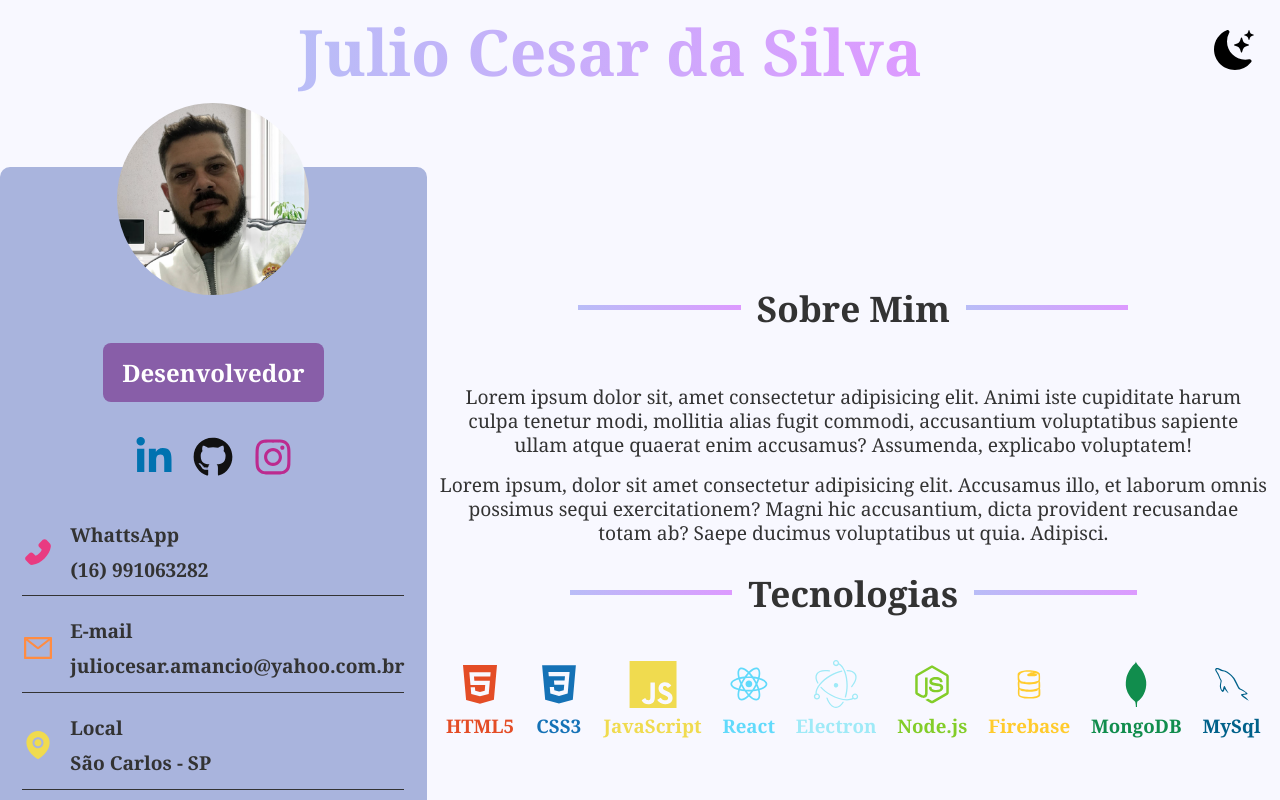
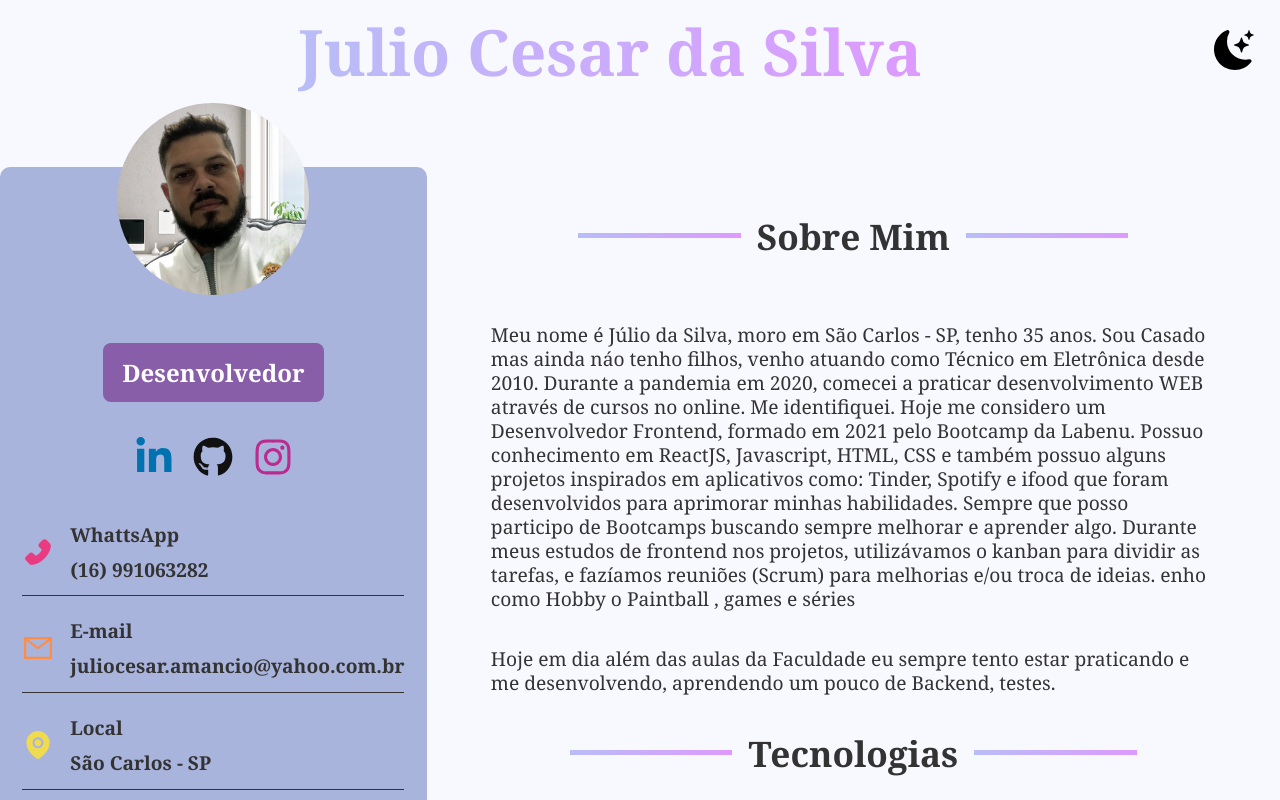
Before and after one commit to JulioSilvaa/portifolio, a React (Vite) app: page / in a window 1280 px wide. Shown: the top 800 px of the page. Built offline with nearby package versions, Linux system fonts and the light colour scheme.

Commit message:
feat: atualizando Aboutme

```diff
--- a/src/components/about/AboutMe.jsx
+++ b/src/components/about/AboutMe.jsx
@@ -4,16 +4,24 @@ import * as S from './styled.aboutme';
 function AboutMe() {
   return (
     <>
-      <S.ContainerAboutMessage>
-        Lorem ipsum dolor sit, amet consectetur adipisicing elit. Animi iste cupiditate harum culpa
-        tenetur modi, mollitia alias fugit commodi, accusantium voluptatibus sapiente ullam atque
-        quaerat enim accusamus? Assumenda, explicabo voluptatem!
-      </S.ContainerAboutMessage>
-      <S.ContainerAboutMessage>
-        Lorem ipsum, dolor sit amet consectetur adipisicing elit. Accusamus illo, et laborum omnis
-        possimus sequi exercitationem? Magni hic accusantium, dicta provident recusandae totam ab?
-        Saepe ducimus voluptatibus ut quia. Adipisci.
-      </S.ContainerAboutMessage>
+      <S.ContainerAboutme>
+        <S.ContainerAboutMessage>
+          Meu nome é Júlio da Silva, moro em São Carlos - SP, tenho 35 anos. Sou Casado mas ainda
+          náo tenho filhos, venho atuando como Técnico em Eletrônica desde 2010. Durante a pandemia
+          em 2020, comecei a praticar desenvolvimento WEB através de cursos no online. Me
+          identifiquei. Hoje me considero um Desenvolvedor Frontend, formado em 2021 pelo Bootcamp
+          da Labenu. Possuo conhecimento em ReactJS, Javascript, HTML, CSS e também possuo alguns
+          projetos inspirados em aplicativos como: Tinder, Spotify e ifood que foram desenvolvidos
+          para aprimorar minhas habilidades. Sempre que posso participo de Bootcamps buscando sempre
+          melhorar e aprender algo. Durante meus estudos de frontend nos projetos, utilizávamos o
+          kanban para dividir as tarefas, e fazíamos reuniões (Scrum) para melhorias e/ou troca de
+          ideias. enho como Hobby o Paintball , games e séries
+        </S.ContainerAboutMessage>
+        <S.ContainerAboutMessage>
+          Hoje em dia além das aulas da Faculdade eu sempre tento estar praticando e me
+          desenvolvendo, aprendendo um pouco de Backend, testes.
+        </S.ContainerAboutMessage>
+      </S.ContainerAboutme>
     </>
   );
 }
--- a/src/components/about/styled.aboutme.js
+++ b/src/components/about/styled.aboutme.js
@@ -1,6 +1,13 @@
 import styled from 'styled-components';
 
+export const ContainerAboutme = styled.div`
+  width: 90%;
+  margin: 0 auto;
+`;
+
 export const ContainerAboutMessage = styled.p`
+  padding: 10px;
+  text-align: left;
   margin-bottom: 1rem;
   color: ${({ theme }) => theme.colors.textColor};
   font-size: 1.2rem;
--- a/src/components/mainContent/index.jsx
+++ b/src/components/mainContent/index.jsx
@@ -3,7 +3,7 @@ import Button from './../button/Button';
 import * as S from './style.main';
 
 import { useNavigate } from 'react-router-dom';
-import Technologies from './../technologies/Technologies';
+import Technologies from '../technologies/Technologies';
 
 export default function MainContent() {
   const navigate = useNavigate();
```
